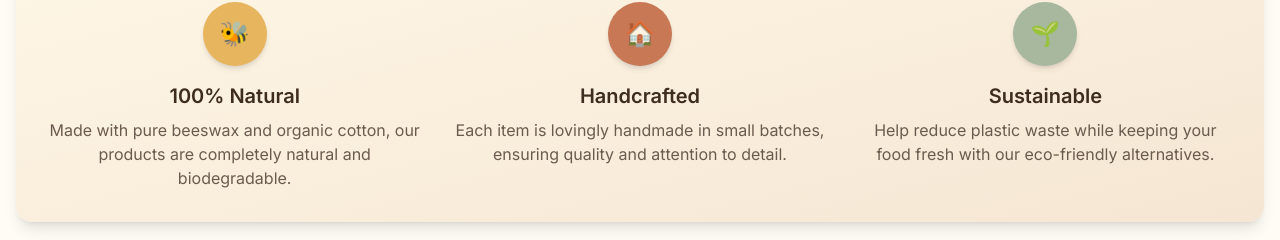
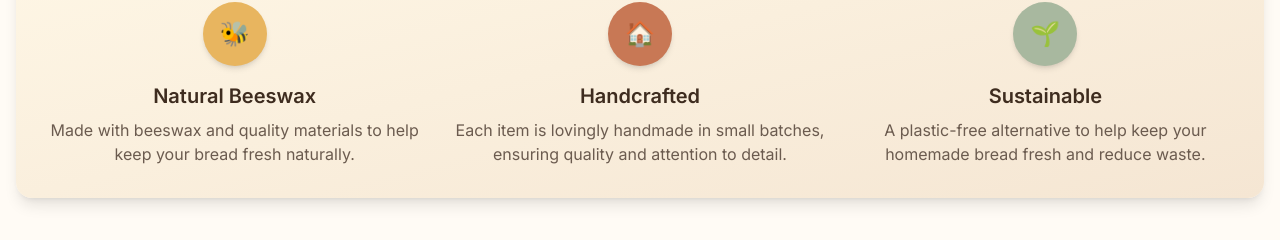
Before and after one commit to djinntorango/momollie, a Next.js app: page /products in a window 1280 px wide. Shown: the part 820-1060 px from the top of the page. Built offline with nearby package versions, Linux system fonts and the light colour scheme; no server answers.

Commit message:
Update product description for clarity and emphasis on natural materials

```diff
--- a/src/app/products/page.tsx
+++ b/src/app/products/page.tsx
@@ -175,9 +175,9 @@ export default async function ProductsPage() {
             <div className="w-16 h-16 bg-[#E8B55F] rounded-full flex items-center justify-center mx-auto mb-4 shadow-md">
               <span className="text-white text-2xl">🐝</span>
             </div>
-            <h3 className="text-xl font-semibold mb-2 text-[#3E2C1F]">100% Natural</h3>
+            <h3 className="text-xl font-semibold mb-2 text-[#3E2C1F]">Natural Beeswax</h3>
             <p className="text-[#6B5B4F]">
-              Made with pure beeswax and organic cotton, our products are completely natural and biodegradable.
+              Made with beeswax and quality materials to help keep your bread fresh naturally.
             </p>
           </div>
           <div className="text-center">
@@ -195,7 +195,7 @@ export default async function ProductsPage() {
             </div>
             <h3 className="text-xl font-semibold mb-2 text-[#3E2C1F]">Sustainable</h3>
             <p className="text-[#6B5B4F]">
-              Help reduce plastic waste while keeping your food fresh with our eco-friendly alternatives.
+              A plastic-free alternative to help keep your homemade bread fresh and reduce waste.
             </p>
           </div>
         </div>
```
